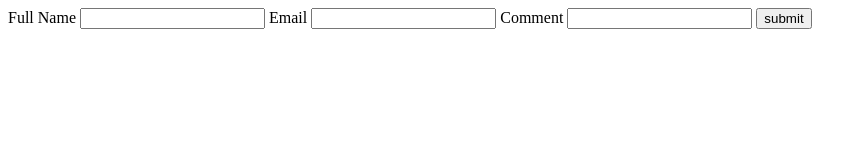
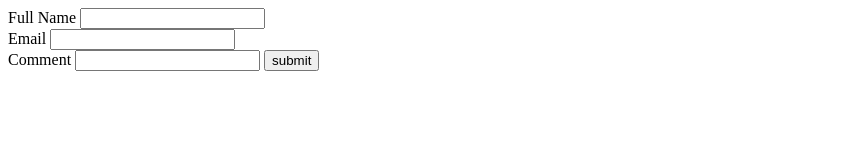
Before and after one commit to girlswhocodedecorah/WelcomeWatermelon, a plain HTML site: page ContactUs2.html in a window 1280 px wide. Shown: the whole page, without its empty margins (0-867 px from the left). Drawn offline with Linux system fonts and the light colour scheme.

Commit message:
Update ContactUs2.html

```diff
--- a/ContactUs2.html
+++ b/ContactUs2.html
@@ -2,22 +2,23 @@
 <html>
 <style>
     #myform{
-    backgound-color=#20a25c;
+    backgound-color:#20a25c;
+
     }
 </style>
 <form id="myform">
-  <div1>
+  <div>
     <label for="username"> Full Name</label>
     <input type="text" Full Name="username">
-  </div1>
-  <div2>
+  </div>
+  <div>
     <label for="email"> Email</label>
     <input type="text" Email="email"
-  </div2>
-  <div3>
+  </div>
+  <div>
     <label for="comment"> Comment</label>
     <input type="text" Comment="comment"
-  </div3>
+  </div>
   <input type="submit" value="submit"
 </form>
 </html>
```
